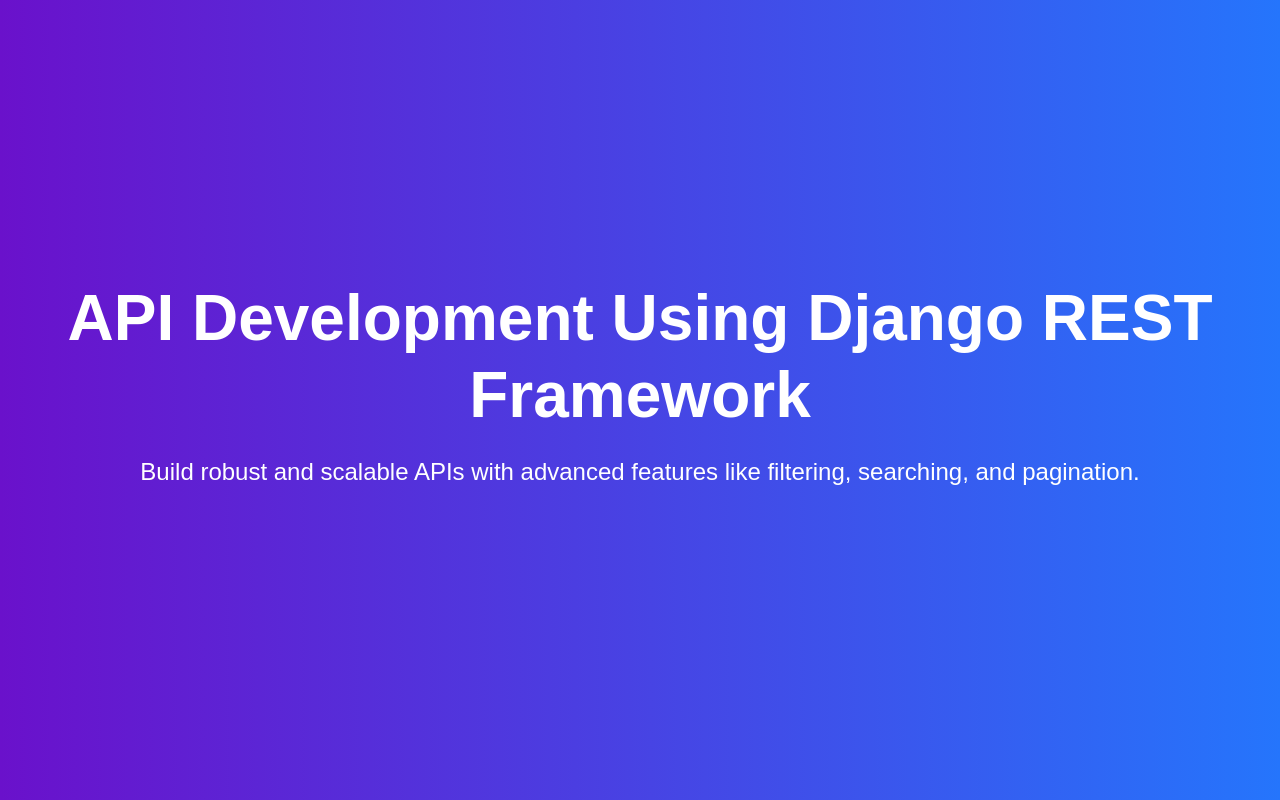
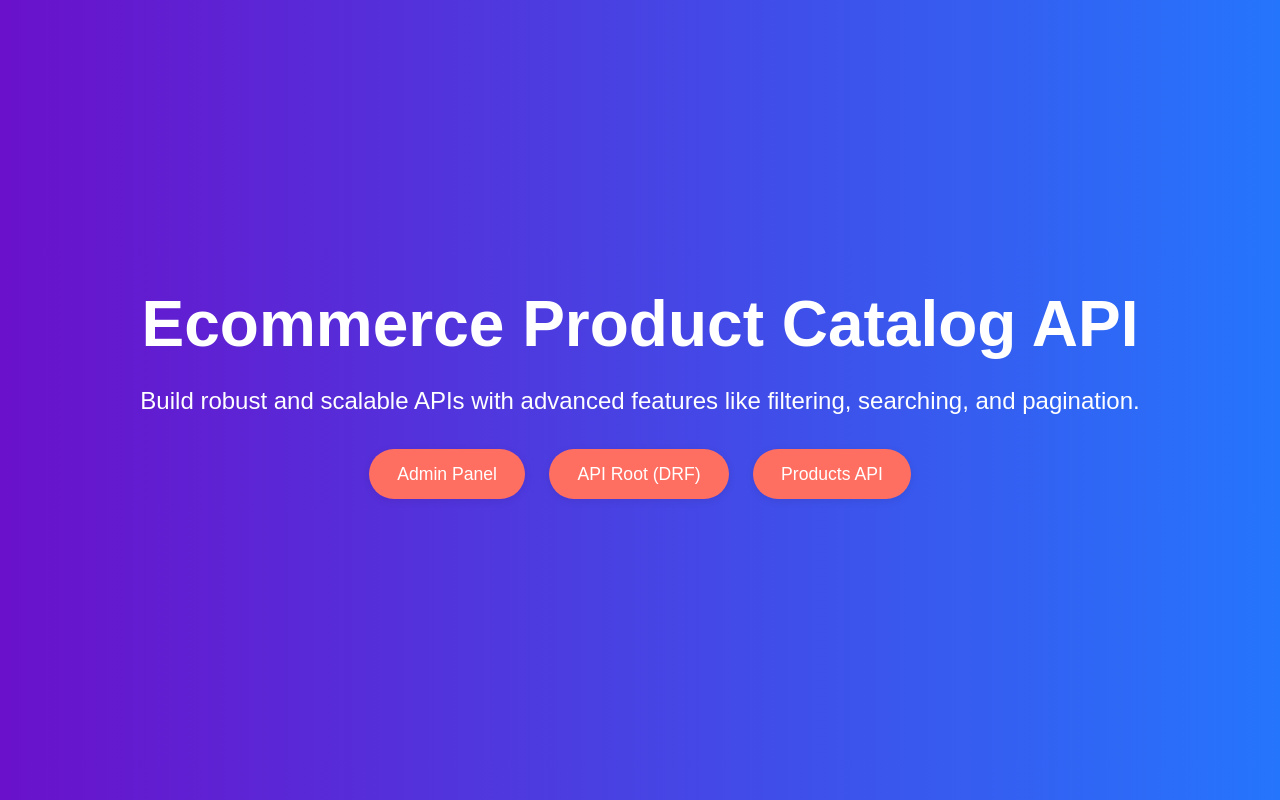
Before and after one commit to chandumarla/ecommerce-product-catalog-backend, a Django app: page / in a window 1280 px wide. Run offline with Django 5.2, Linux system fonts and the light colour scheme.

Commit message:
deployed in pythonanywhere

```diff
--- a/ecommerce/settings.py
+++ b/ecommerce/settings.py
@@ -66,7 +66,7 @@ ROOT_URLCONF = 'ecommerce.urls'
 TEMPLATES = [
     {
         'BACKEND': 'django.template.backends.django.DjangoTemplates',
-        'DIRS': ['templates'],
+        'DIRS': [os.path.join(BASE_DIR, 'templates')],
         'APP_DIRS': True,
         'OPTIONS': {
             'context_processors': [
--- a/templates/home.html
+++ b/templates/home.html
@@ -5,11 +5,11 @@
     <meta charset="UTF-8">
     <meta name="viewport" content="width=device-width, initial-scale=1.0">
     <title>Product Catalog API</title>
-    <link href="https://cdn.jsdelivr.net/npm/bootstrap@5.3.3/dist/css/bootstrap.min.css" rel="stylesheet" integrity="sha384-QWTKZyjpPEjISv5WaRU9OFeRpok6YctnYmDr5pNlyT2bRjXh0JMhjY6hW+ALEwIH" crossorigin="anonymous">
-    <script src="https://cdn.jsdelivr.net/npm/bootstrap@5.3.3/dist/js/bootstrap.bundle.min.js" integrity="sha384-YvpcrYf0tY3lHB60NNkmXc5s9fDVZLESaAA55NDzOxhy9GkcIdslK1eN7N6jIeHz" crossorigin="anonymous"></script>
+    <link href="https://cdn.jsdelivr.net/npm/bootstrap@5.3.3/dist/css/bootstrap.min.css" rel="stylesheet">
+    <script src="https://cdn.jsdelivr.net/npm/bootstrap@5.3.3/dist/js/bootstrap.bundle.min.js"></script>
     <style>
         body {
-            background-color: #f8f9fa; /* Light gray background */
+            background-color: #f8f9fa;
             font-family: 'Arial', sans-serif;
         }
         .hero-section {
@@ -17,7 +17,7 @@
             justify-content: center;
             align-items: center;
             height: 100vh;
-            background: linear-gradient(to right, #6a11cb, #2575fc); /* Gradient background */
+            background: linear-gradient(to right, #6a11cb, #2575fc);
             color: white;
             text-align: center;
             padding: 20px;
@@ -31,26 +31,39 @@
             font-size: 1.5rem;
             margin-bottom: 30px;
         }
-        .btn-custom {
+        .api-links {
+            margin-top: 30px;
+        }
+        .api-link-btn {
             background-color: #ff6f61;
             color: white;
-            font-size: 1.2rem;
-            padding: 10px 20px;
+            font-size: 1.1rem;
+            padding: 12px 28px;
             border-radius: 25px;
             text-decoration: none;
+            margin: 0 10px 15px 10px;
+            display: inline-block;
+            transition: background 0.2s;
+            box-shadow: 0 2px 8px rgba(0,0,0,0.08);
         }
-        .btn-custom:hover {
+        .api-link-btn:hover {
             background-color: #ff3b2f;
-            color: white;
+            color: #fff;
+            text-decoration: none;
         }
     </style>
 </head>
 <body>
     <div class="hero-section">
         <div>
-            <h1>API Development Using Django REST Framework</h1>
+            <h1>Ecommerce Product Catalog API</h1>
             <p>Build robust and scalable APIs with advanced features like filtering, searching, and pagination.</p>
+            <div class="api-links">
+                <a href="/admin/" class="api-link-btn" target="_blank">Admin Panel</a>
+                <a href="/api/" class="api-link-btn" target="_blank">API Root (DRF)</a>
+                <a href="/api/products/" class="api-link-btn" target="_blank">Products API</a>
 
+            </div>
         </div>
     </div>
 </body>
```
